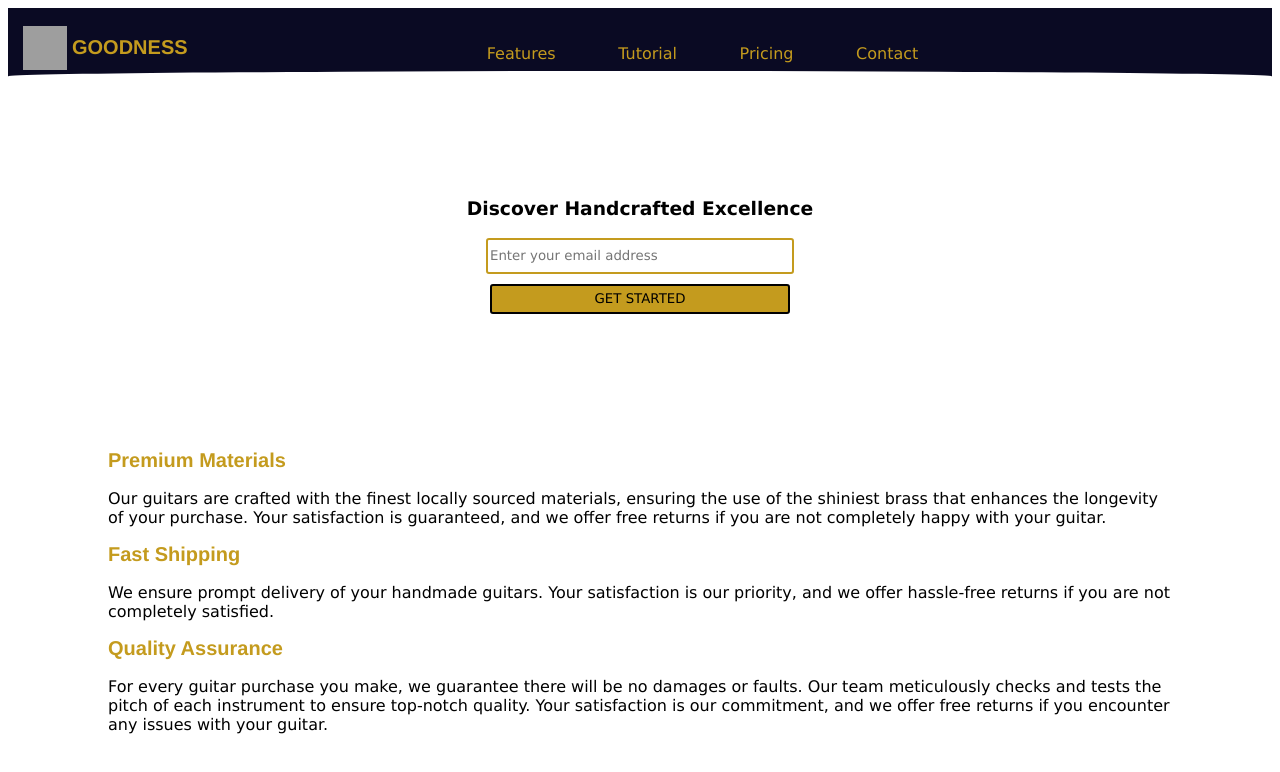
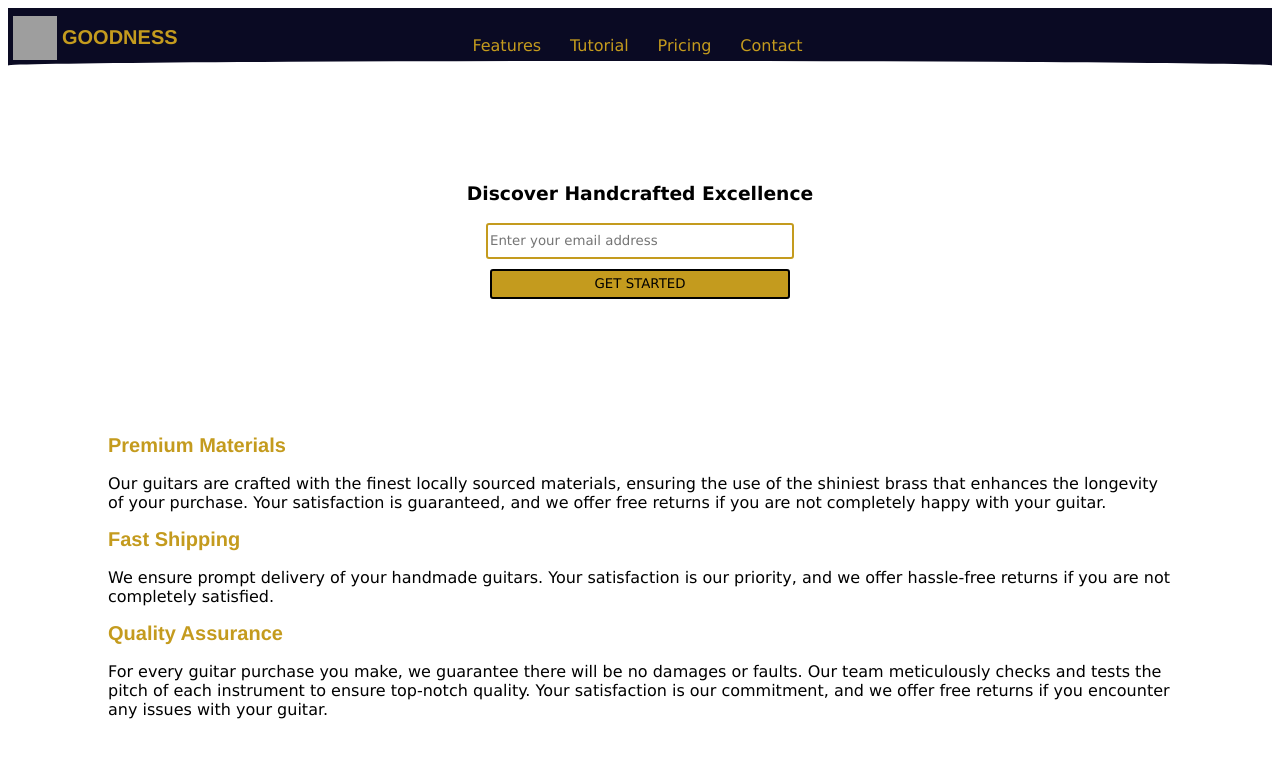
Before and after one commit to Sanya528/goodness-product_landing_page, a plain HTML site: page index.html in a window 1280 px wide. Shown: the top 772 px of the page. Drawn offline with Linux system fonts and the light colour scheme; grey boxes are pictures that could not be loaded.

Commit message:
Update styles.css

```diff
--- a/styles.css
+++ b/styles.css
@@ -36,12 +36,12 @@
   display: flex;
   align-items: center;
   gap: 5px;
-    padding:15px;
+  padding:5px;
 }
 
 header {
-    width: 100%;
-    height: 90px;
+  max-width: 1600px;
+  height: 75px;
   display: flex;
   justify-content: space-between;
   align-items: center;
@@ -49,7 +49,6 @@
   top: 0;
   background: #0a0a23;
 }
-
 header:after {
   content: '';
   position: absolute;
@@ -62,15 +61,16 @@
   border-top-right-radius: 50% 20%;
   user-select: none;
 }
+.key{
 
-  .nav-bar {
-    height: 100px;
+  height: 90px;
   max-width: 100%;
 }
 
 nav > ul {
   display: flex;
   justify-content: space-evenly;
+  flex-direction: row-reverse
   gap: 5px;
   padding: 5px;
   padding-inline-start: 450px;
@@ -81,7 +81,6 @@
 nav > ul > li {
   font-family: Helvetica, Verdana;
   color: #c49b1e;
-    margin: 0 0.9rem;
   padding: 0.9rem;
   display: block;
   flex: 1;
```
Lines whose indentation alone changed are shown as unchanged.
